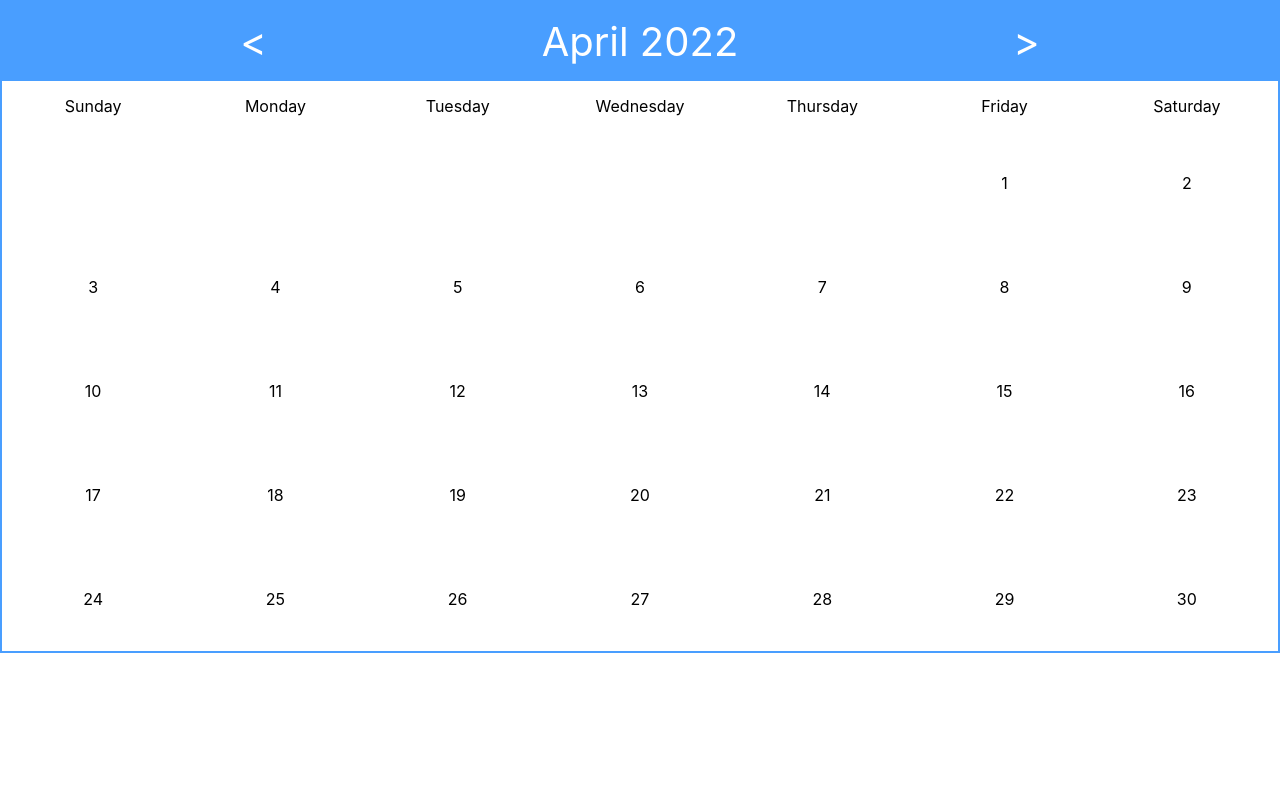
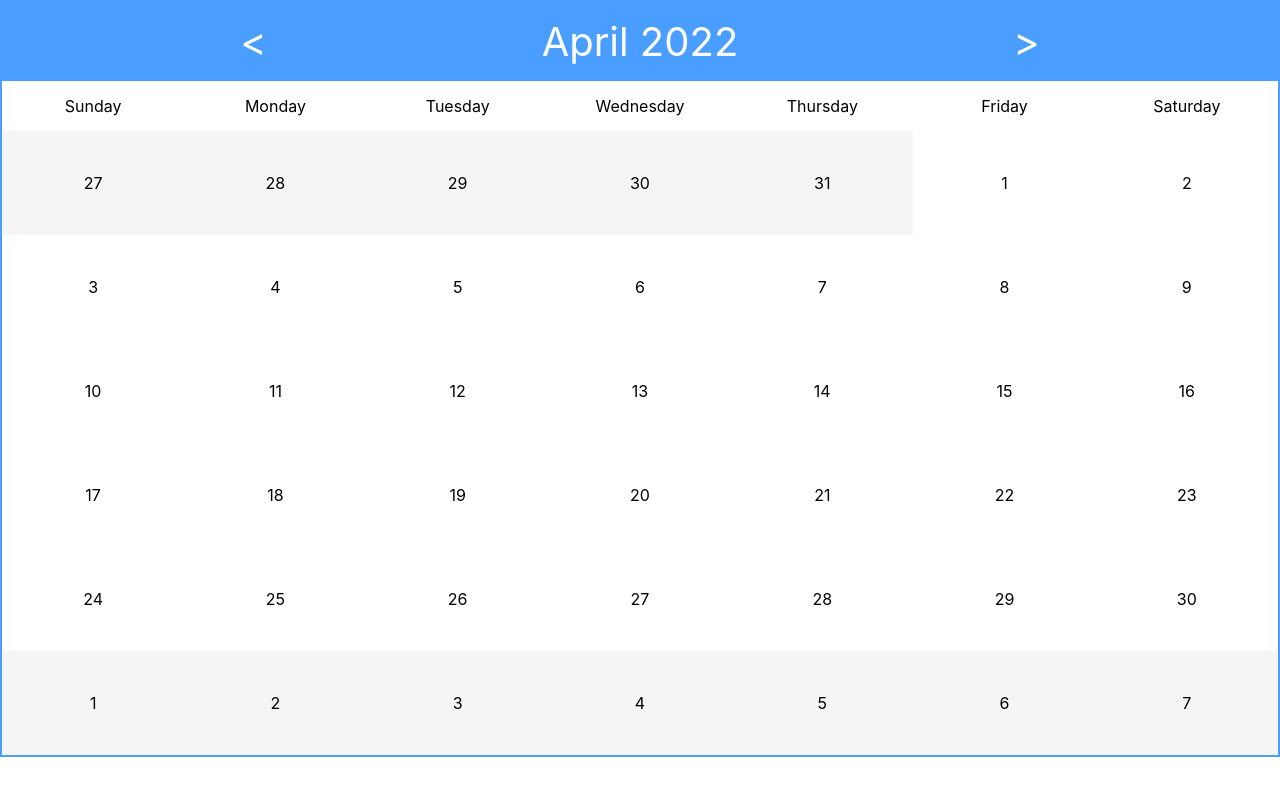
Before and after one commit to Tasty63/calendar-app, a React (Create React App) app: page / in a window 1280 px wide. Shown: the top 796 px of the page. Built offline with nearby package versions, Linux system fonts and the light colour scheme.

Commit message:
feat: add days from next and prev month

```diff
--- a/src/components/Calendar/Calendar.scss
+++ b/src/components/Calendar/Calendar.scss
@@ -1,4 +1,4 @@
-@import '../config/variables.scss';
+@import '../../config/variables.scss';
 
 .calendar {
   border: 2px solid $calendar-color;
@@ -39,7 +39,6 @@
     justify-content: center;
     flex: 0 0 calc(100% / 7);
     padding: 40px 0;
-    border-radius: 5px;
     box-sizing: border-box;
     border: 2px solid transparent;
 
@@ -47,16 +46,14 @@
       border: 2px solid $calendar-color;
       cursor: pointer;
     }
-  }
 
-  &__empty {
-    display: flex;
-    justify-content: center;
-    flex: 0 0 calc(100% / 7);
-    padding: 40px 0;
-    border-radius: 5px;
-    box-sizing: border-box;
-    border: 2px solid transparent;
+    &_other-month {
+      background-color: $calendar-other-day-color;
+
+      &:hover {
+        border: 2px solid black;
+      }
+    }
   }
 }
 
--- a/src/components/Calendar/Calendar.tsx
+++ b/src/components/Calendar/Calendar.tsx
@@ -1,10 +1,10 @@
 import React, { useEffect, useState } from 'react';
-import { months, weekDays } from '../config/constants';
+import { daysInCalendar, months, weekDays } from '../../config/constants';
 import './Calendar.scss';
 
 function Calendar() {
   const [currentDate, setDate] = useState(new Date());
-  const [daysMatrix, setDays] = useState<Number[]>([]);
+  const [daysArray, setDays] = useState<Date[]>([]);
 
   const setNextMonth = () => {
     setDate((prevDate) => new Date(prevDate.getFullYear(), prevDate.getMonth() + 1));
@@ -14,19 +14,28 @@ function Calendar() {
     setDate((prevDate) => new Date(prevDate.getFullYear(), prevDate.getMonth() - 1));
   };
 
-  const getDaysInMonth = () => {
-    const day = currentDate.getDate();
+  const getDaysScheme = () => {
     const month = currentDate.getMonth();
     const year = currentDate.getFullYear();
+    const MonthScheme = [];
 
     const firstWeekDayNumber = new Date(year, month, 1).getDay();
+    const daysInMonth = new Date(year, month + 1, 0).getDate();
 
-    const daysInMonth = new Date(year, month + 1, 0).getDate();
-    return new Array(firstWeekDayNumber + daysInMonth).fill(null, 0, firstWeekDayNumber).fill(0, firstWeekDayNumber);
+    for (let index = 0; index < daysInCalendar; index++) {
+      if (index < firstWeekDayNumber) {
+        MonthScheme.push(new Date(year, month, 0 - firstWeekDayNumber + index + 1));
+      } else if (index < daysInMonth + firstWeekDayNumber) {
+        MonthScheme.push(new Date(year, month, index - firstWeekDayNumber + 1));
+      } else if (index < daysInCalendar) {
+        MonthScheme.push(new Date(year, month + 1, index - firstWeekDayNumber - daysInMonth + 1));
+      }
+    }
+    return MonthScheme;
   };
 
   useEffect(() => {
-    setDays(getDaysInMonth());
+    setDays(getDaysScheme());
   }, [currentDate]);
 
   return (
@@ -40,17 +49,19 @@ function Calendar() {
       </div>
       <div className="calendar__body">
         <div className="calendar__weekdays">
-          {weekDays.map((weekDay) => (
-            <div className="calendar__weekday">{weekDay}</div>
+          {weekDays.map((weekDay, index) => (
+            <div key={index} className="calendar__weekday">
+              {weekDay}
+            </div>
           ))}
         </div>
         <div className="calendar__days">
-          {daysMatrix.map((day, index) => {
-            return day === null ? (
-              <div key={index} className="calendar__empty"></div>
-            ) : (
-              <div key={index} className="calendar__day">
-                {index - daysMatrix.filter((day) => day === null).length + 1}
+          {daysArray.map((day, index) => {
+            const dayClassName =
+              day.getMonth() === currentDate.getMonth() ? 'calendar__day' : 'calendar__day calendar__day_other-month';
+            return (
+              <div key={day.toDateString()} className={dayClassName}>
+                {day.getDate()}
               </div>
             );
           })}
--- a/src/components/config/variables.scss
+++ /dev/null
@@ -1 +0,0 @@
-$calendar-color: rgb(73, 158, 255);
--- a/src/components/config/constants.ts
+++ b/src/config/constants.ts
@@ -12,5 +12,5 @@ export const months = [
   'November',
   'December',
 ];
-
 export const weekDays = ['Sunday', 'Monday', 'Tuesday', 'Wednesday', 'Thursday', 'Friday', 'Saturday'];
+export const daysInCalendar = 42;
--- /dev/null
+++ b/src/config/variables.scss
@@ -0,0 +1,2 @@
+$calendar-color: rgb(73, 158, 255);
+$calendar-other-day-color: rgb(245, 245, 245);
```
